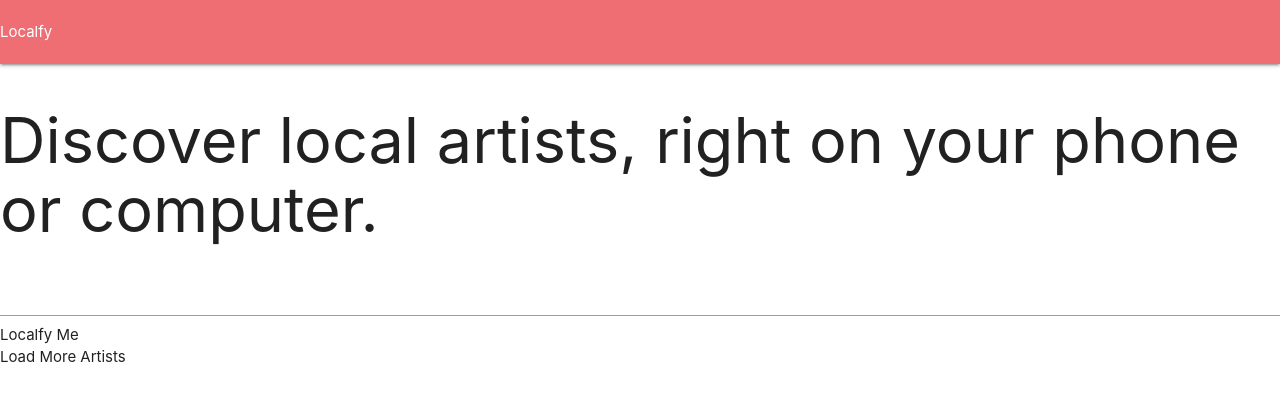
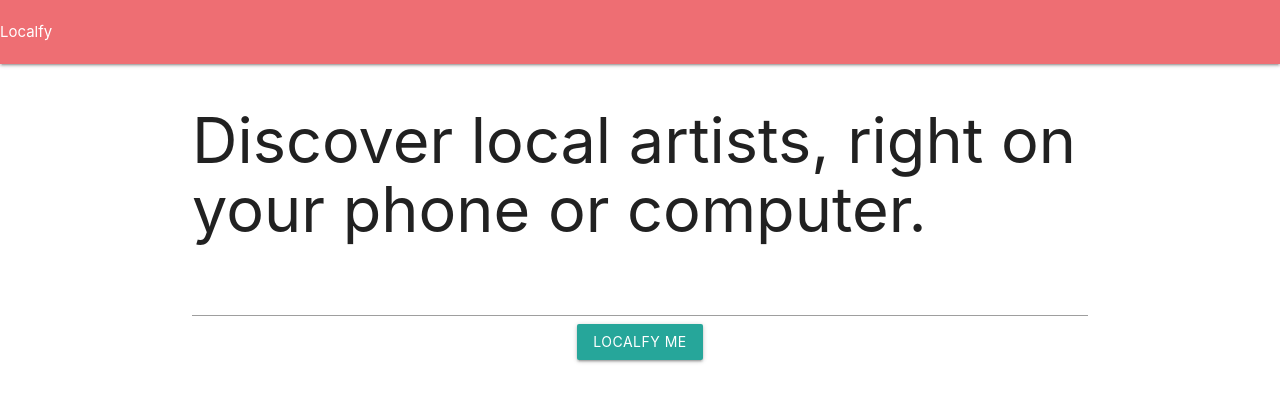
Before and after one commit to bryantee/localfy-app, a plain HTML site: page index.html in a window 1280 px wide. Drawn offline with nearby package versions, Linux system fonts and the light colour scheme; some packages are replaced by stand-ins of ours.

Commit message:
Stylize buttons and center
Hide 'Load More Artists' until after initial search.

```diff
--- a/css/main-material.css
+++ b/css/main-material.css
@@ -0,0 +1,8 @@
+.btn {
+  margin: 0 auto;
+  display: block;
+}
+
+.load-more-btn {
+  display: none;
+}
--- a/index.html
+++ b/index.html
@@ -13,13 +13,13 @@
   <nav>
     <div class="logo">Localfy</div>
   </nav>
-  <div class="artists-container">
+  <div class="artists-container container">
     <h1 class="tag-line">Discover local artists, right on your phone or computer.</h1>
     <input onFocus="geolocate()" id="location" type="text">
-    <div class="localfy-btn">Localfy Me</div>
+    <button class="localfy-btn waves-effect waves-light btn">Localfy Me</button>
   </div>
   <div class="bottom-panel">
-    <div class="load-more-btn">Load More Artists</div>
+    <button class="waves-effect waves-light btn load-more-btn">Load More Artists</button>
   </div>
   <script
   src="https://code.jquery.com/jquery-3.1.1.min.js"
```
